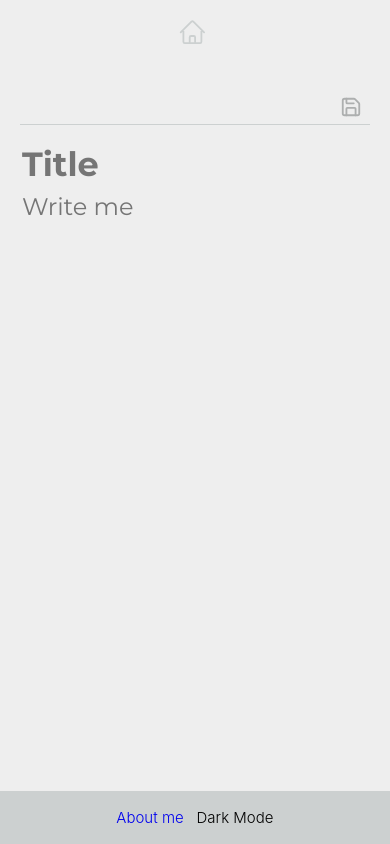
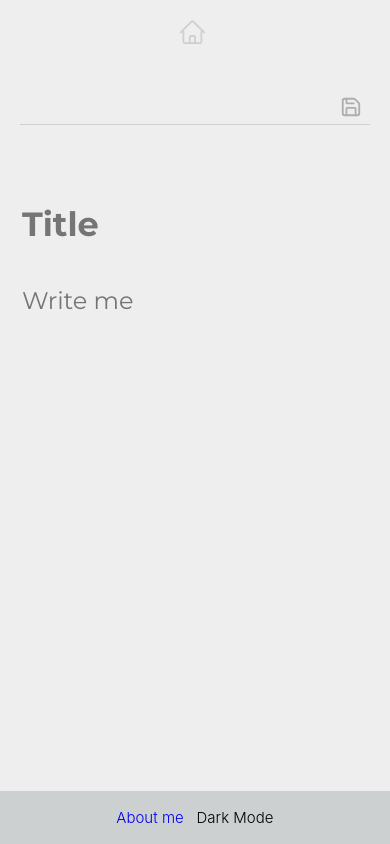
Before and after one commit to tommasogiannoni/quickmemo.dev, a React (Create React App) app: page /new in a window 390 px wide. Built offline with nearby package versions, Linux system fonts and the light colour scheme; a web font is replaced by a local one.

Commit message:
try fix alignment on mobile

```diff
--- a/src/components/NotePage.js
+++ b/src/components/NotePage.js
@@ -89,12 +89,13 @@ function NotePage({ theme, savedNotesList, setSavedNotesList })  {
         {isSaved && <div className="alert">Saved!</div>}
         <div>
           <div className='input-field'>
-            <input
+            <textarea
               type="text"
               className="note-title-input"
               placeholder="Title"
               value={title}
               onChange={handleTitleChange}
+              ref={(textarea) => { if (textarea) updateTextareaHeight(textarea); }}
             />
           </div>
           <div className='textarea-field'>
--- a/src/styles/NotePage.css
+++ b/src/styles/NotePage.css
@@ -22,11 +22,14 @@
   border: none;
   outline: none;
   font-size: 2.1rem;
-  line-height: 1.5;
+  line-height: 2.1rem;
   font-family: 'Montserrat', sans-serif;
   font-weight: bold;
   color: #cc0033;
   min-height: 50px;
+  resize: none;
+  overflow-x: hidden;
+  overflow-y: hidden;
 }
 
 .note-content-input {
@@ -44,7 +47,7 @@
 }
 
 .input-field {
-  margin: 0;
+  margin-top: 5em;
   padding: 0;
 }
 
```
